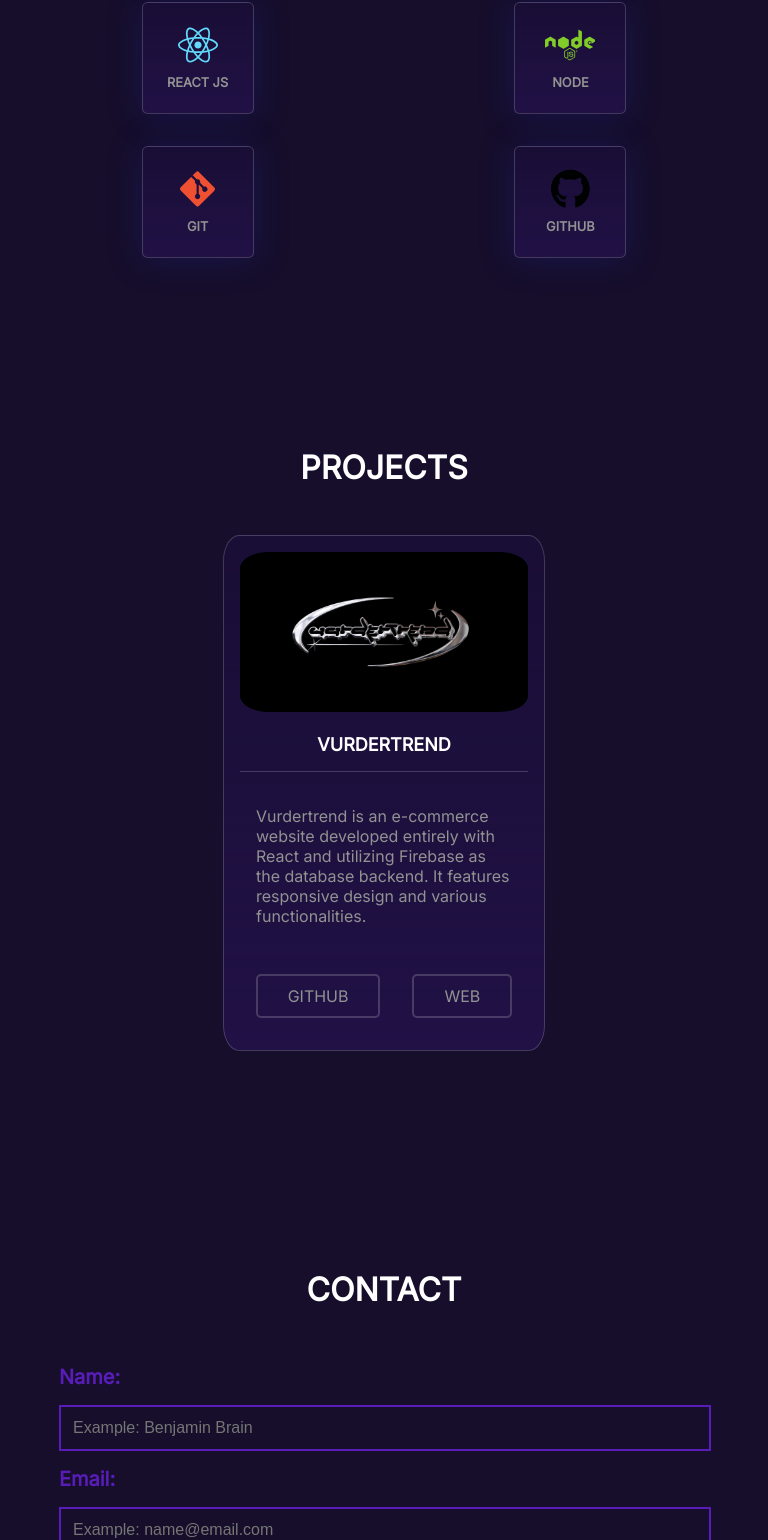
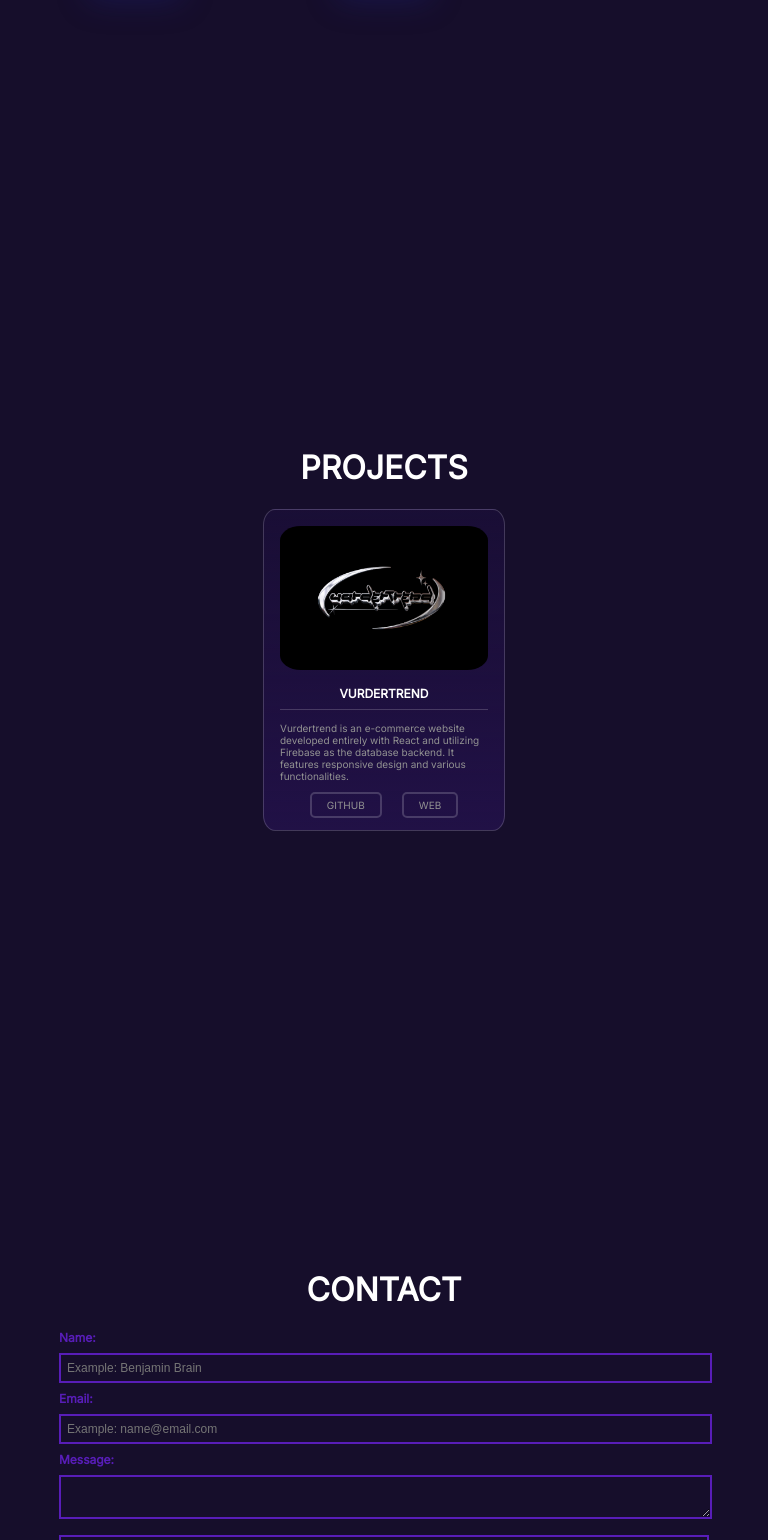
Before and after one commit to Benjamin-Paredes-Brain/PORTFOLIO-REACT, a React (Vite) app: page / in a window 768 px wide. Shown: the part 1206-2746 px from the top of the page. Built offline with nearby package versions, Linux system fonts and the light colour scheme.

Commit message:
responsive

```diff
--- a/src/Style/Components/Contact/_contact.scss
+++ b/src/Style/Components/Contact/_contact.scss
@@ -48,19 +48,19 @@
     .contact_container {
 
         .main_form_container {
-            margin-top: 2rem;
+            margin-top: 0rem;
         }
 
         .form_container {
             max-width: 650px;
             width: 100%;
-            margin: 1rem;
+            margin: 0.5rem;
         }
 
         .inputs_form {
-            padding: 20px;
-            margin: 8px 0;
-            width: 93%;
+            padding: 10px;
+            margin: 4px 0;
+            width: 96%;
             border: 2px solid rgb(88, 29, 184);
             font-size: 20px;
             background: transparent;
@@ -72,18 +72,18 @@
             margin: 8px 0;
             font-weight: bolder;
             color: rgb(88, 29, 184);
-            font-size: 20px;
+            font-size: 16px;
         }
 
         .button_form {
             background: transparent;
             border: 2px solid rgb(88, 29, 184);
             color: rgb(88, 29, 184);
-            padding: 12px;
+            padding: 10px;
             margin: 8px 0;
             cursor: pointer;
             width: 100%;
-            font-size: 20px;
+            font-size: 16px;
             font-weight: bold;
         }
 
@@ -98,29 +98,30 @@
         .main_form_container {
             display: flex;
             justify-content: center;
-            margin-top: 3rem;
+            margin-top: 0;
         }
 
         .form_container {
-            max-width: 650px;
             width: 100%;
             margin: 0 1rem;
         }
 
         .inputs_form {
-            padding: 12px;
+            padding: 6px;
             margin: 8px 0;
-            width: 96%;
+            width: 98%;
             border: 2px solid rgb(88, 29, 184);
             font-size: 16px;
             background: transparent;
             color: $color_3;
+            font-size: 12px;
         }
 
         .label_form {
             display: block;
-            margin: 8px 0;
+            margin: 0;
             font-weight: bolder;
+            font-size: 12px;
             color: rgb(88, 29, 184);
         }
 
@@ -128,8 +129,8 @@
             background: transparent;
             border: 2px solid rgb(88, 29, 184);
             color: rgb(88, 29, 184);
-            padding: 12px;
-            margin: 8px 0;
+            padding: 4px;
+            margin: 4px 0;
             cursor: pointer;
             width: 100%;
             font-size: 16px;
--- a/src/Style/Components/Home/_home.scss
+++ b/src/Style/Components/Home/_home.scss
@@ -32,7 +32,7 @@
 
             .title_home {
                 color: $color_2;
-                font-size: 1.8rem;
+                font-size: 1rem;
             }
 
             .subtitle_home {
@@ -61,19 +61,19 @@
 
             .title_home {
                 color: $color_2;
-                font-size: 2.2rem;
+                font-size: 1.8rem;
             }
 
             .subtitle_home {
-                font-size: 1.5rem;
+                font-size: 1.2rem;
             }
 
             .about {
                 margin-left: 0;
                 color: $color_2;
                 text-align: left;
-                line-height: 1.6;
-                font-size: 18px;
+                line-height: 1.4;
+                font-size: 12px;
             }
         }
     }
--- a/src/Style/Components/Navbar/_navbar.scss
+++ b/src/Style/Components/Navbar/_navbar.scss
@@ -41,9 +41,15 @@
 @media screen and (min-width: 768px) and (max-width: 992px) {
     .navbar_container {
         margin-top: 1rem;
+        display: flex;
+        flex-direction: row;
+        align-items: center;
 
         .navbar_link {
-            margin: 0.2rem;
+            .navbar_icon {
+                margin: 0.4rem;
+                font-size: 1rem
+            }
         }
     }
 }
--- a/src/Style/Components/Projects/_projejectCard.scss
+++ b/src/Style/Components/Projects/_projejectCard.scss
@@ -58,26 +58,80 @@
     }
 }
 
-@media screen and (max-width: 768px) {
+@media screen and (min-width: 768px) and (max-width: 992px) {
     .main_projectCard_container {
-        margin-top: 3rem;
+        margin-top: 0.5rem;
 
         .projectCard_container {
-            max-width: 18rem;
-            max-height: 100%;
+            max-width: 13rem;
+            max-height: 18rem;
             padding: 1rem;
             margin: 0 2rem;
 
             .projectCard_img {
-                width: 18rem;
-                height: 10rem;
+                width: 13rem;
+                height: 9rem;
             }
 
             .projectCard_title {
-                font-size: 18px;
-                padding-bottom: 1rem;
+                font-size: 12px;
+                padding-bottom: 0.5rem;
+            }
+
+            .projectCard_description {
+                margin: 0;
+                padding: 0;
+                font-size: 10px;
+            }
+
+            .projectCard_button_container {
+
+                .projectCard_button {
+                    margin: 10px;
+                    padding: 5px 15px;
+                    font-size: 10px;
+                }
             }
 
         }
     }
 }
+
+@media screen and (max-width: 768px) {
+    .main_projectCard_container {
+        margin-top: 0.5rem;
+
+        .projectCard_container {
+            max-width: 13rem;
+            max-height: 18rem;
+            padding: 1rem;
+            margin: 0 2rem;
+
+            .projectCard_img {
+                width: 13rem;
+                height: 9rem;
+            }
+
+            .projectCard_title {
+                font-size: 12px;
+                padding-bottom: 0.5rem;
+            }
+
+            .projectCard_description {
+                margin: 0;
+                padding: 0;
+                font-size: 10px;
+            }
+
+            .projectCard_button_container {
+
+                .projectCard_button {
+                    margin: 10px;
+                    padding: 5px 15px;
+                    font-size: 10px;
+                }
+            }
+
+        }
+    }
+}
--- a/src/Style/Components/Skills/_cards.scss
+++ b/src/Style/Components/Skills/_cards.scss
@@ -48,18 +48,18 @@
             flex-direction: column;
             align-items: center;
             justify-content: center;
-            width: 180px;
-            height: 180px;
+            width: 90px;
+            height: 90px;
             border-radius: 5%;
-            margin: 1rem 2rem;
+            margin: 0.5rem 1rem;
             box-shadow: $box_shadow 0px 0.1rem 2rem;
 
             .icon_skill {
-                font-size: 4rem;
+                font-size: 2rem;
             }
 
             .icon_skill_title {
-                font-size: 1.2rem;
+                font-size: 1rem;
             }
         }
 
@@ -70,26 +70,28 @@
 
     .card_skill_container {
         display: grid;
-        grid-template-columns: 1fr 1fr;
-        margin-top: 2rem;
+        grid-template-columns: 1fr 1fr 1fr;
+        align-content: center;
+        justify-content: center;
+        margin-top: 0;
 
         .card_skill {
             display: flex;
             flex-direction: column;
             align-items: center;
             justify-content: center;
-            width: 110px;
-            height: 110px;
+            width: 90px;
+            height: 75px;
             border-radius: 5%;
-            margin: 1rem 2rem;
+            margin: 1rem;
             box-shadow: $box_shadow 0px 0.1rem 2rem;
 
             .icon_skill {
-                font-size: 2.5rem;
+                font-size: 2rem;
             }
 
             .icon_skill_title {
-                font-size: 0.8rem;
+                font-size: 0.6rem;
             }
         }
 
```
